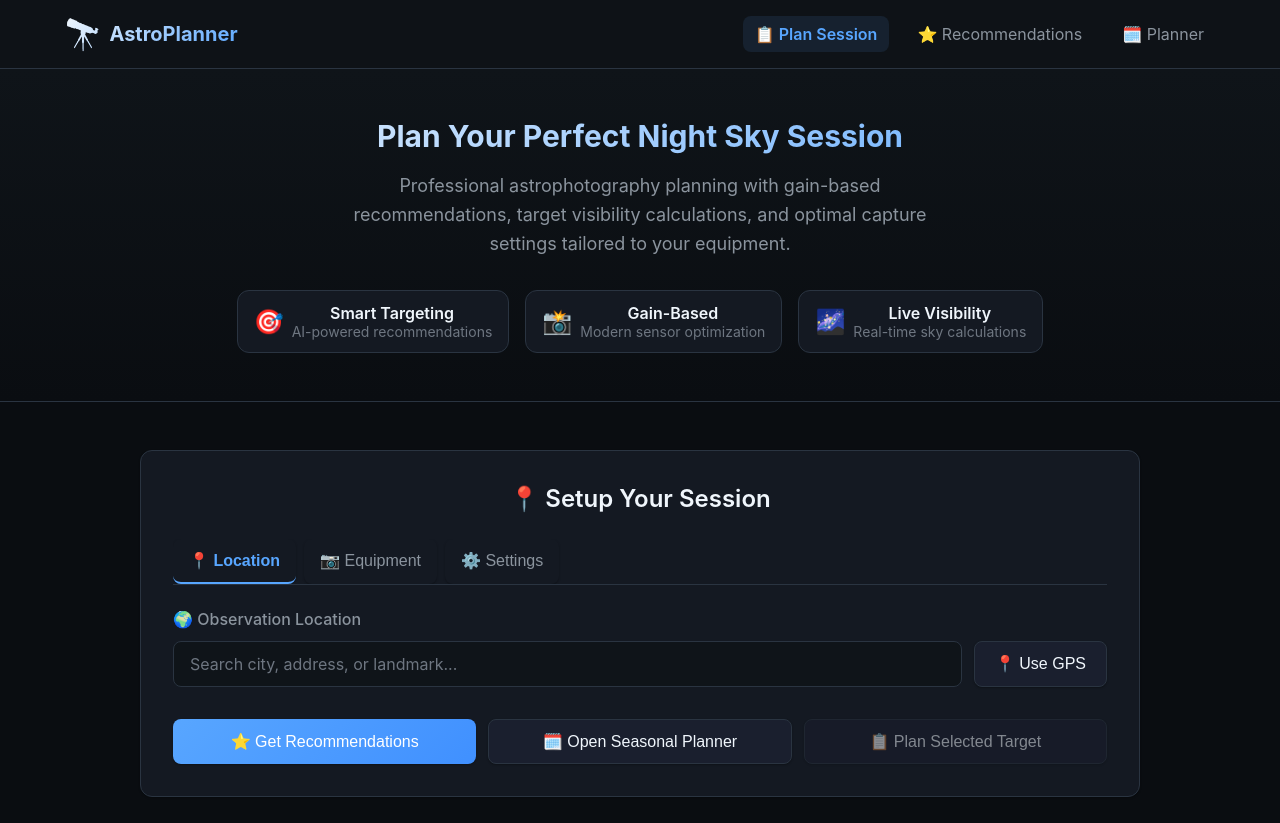
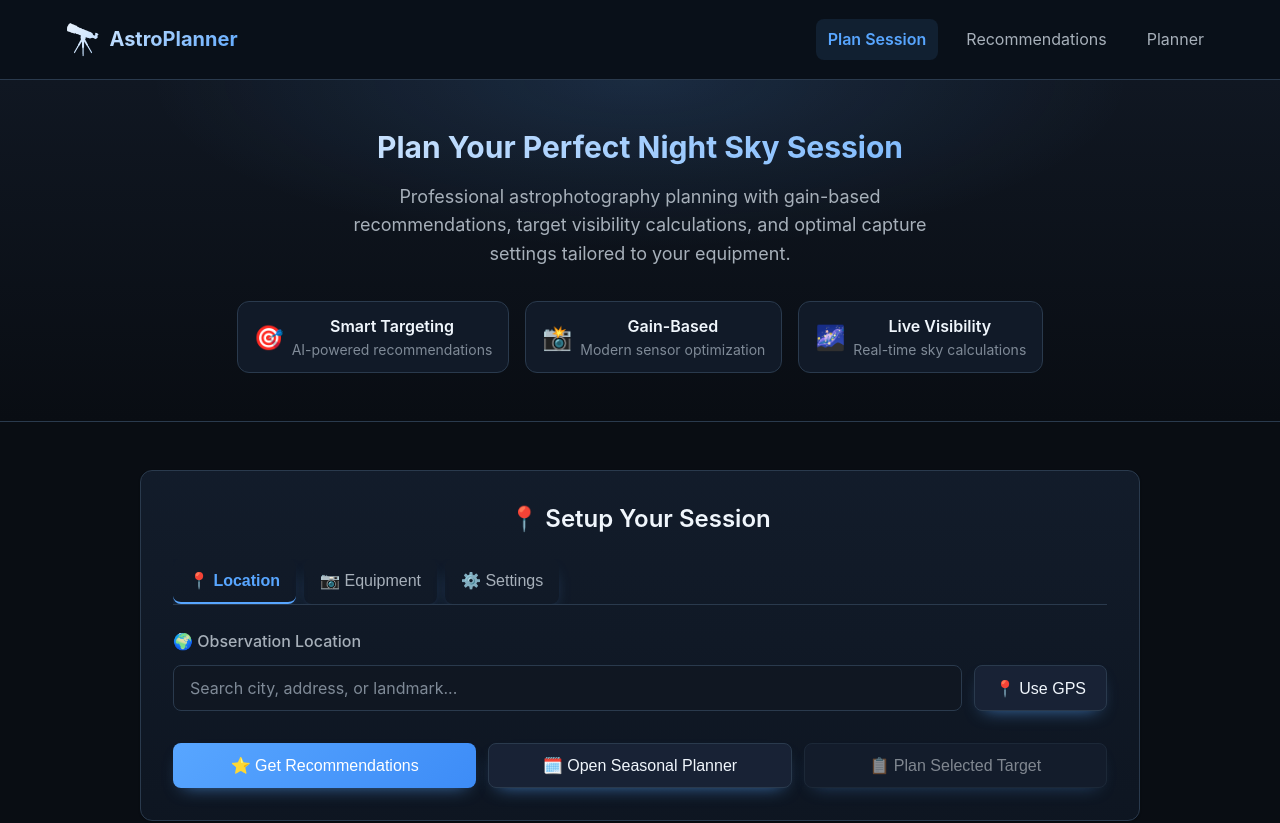
Before and after one commit to ktsourdi/Astro-planner, a Next.js app: page / in a window 1280 px wide. Shown: the top 823 px of the page. Built offline with nearby package versions, Linux system fonts and the light colour scheme.

Commit message:
Polish global web visual design and simplify navigation labels
Agent-Logs-Url: https://github.com/ktsourdi/Astro-planner/sessions/4ec3644d-e7f0-4aa7-b5f7-e6b6146a8aa8

Co-authored-by: ktsourdi <64464984+ktsourdi@users.noreply.github.com>

```diff
--- a/app/globals.css
+++ b/app/globals.css
@@ -13,21 +13,29 @@ html, body {
   -moz-osx-font-smoothing: grayscale;
 }
 
+body {
+  line-height: 1.55;
+  background:
+    radial-gradient(1100px 500px at 10% -10%, rgba(88, 166, 255, 0.14), transparent 60%),
+    radial-gradient(900px 450px at 90% -20%, rgba(63, 185, 80, 0.08), transparent 60%),
+    var(--color-bg-primary);
+}
+
 /* Design System Variables */
 :root {
   /* Colors */
-  --color-bg-primary: #0a0d11;
-  --color-bg-secondary: #0f1419;
-  --color-bg-tertiary: #1a1f2e;
-  --color-bg-card: #141922;
+  --color-bg-primary: #090d13;
+  --color-bg-secondary: #101722;
+  --color-bg-tertiary: #182235;
+  --color-bg-card: #111a28;
   --color-bg-hover: #1e2433;
 
-  --color-border: #2a3441;
-  --color-border-light: #3a4553;
+  --color-border: #2a3a4d;
+  --color-border-light: #38506a;
 
   --color-text-primary: #f0f6fc;
-  --color-text-secondary: #8b949e;
-  --color-text-muted: #6e7681;
+  --color-text-secondary: #a7b0ba;
+  --color-text-muted: #7f8a97;
 
   --color-accent: #58a6ff;
   --color-accent-hover: #79bbff;
@@ -66,10 +74,10 @@ html, body {
   --radius-full: 9999px;
 
   /* Shadows */
-  --shadow-sm: 0 1px 2px 0 rgba(0, 0, 0, 0.3);
-  --shadow-md: 0 4px 6px -1px rgba(0, 0, 0, 0.4), 0 2px 4px -1px rgba(0, 0, 0, 0.3);
-  --shadow-lg: 0 10px 15px -3px rgba(0, 0, 0, 0.5), 0 4px 6px -2px rgba(0, 0, 0, 0.3);
-  --shadow-xl: 0 20px 25px -5px rgba(0, 0, 0, 0.6), 0 10px 10px -5px rgba(0, 0, 0, 0.4);
+  --shadow-sm: 0 1px 2px 0 rgba(0, 0, 0, 0.22);
+  --shadow-md: 0 10px 20px -12px rgba(0, 0, 0, 0.65), 0 6px 10px -8px rgba(0, 0, 0, 0.45);
+  --shadow-lg: 0 18px 34px -16px rgba(0, 0, 0, 0.72), 0 8px 14px -10px rgba(0, 0, 0, 0.5);
+  --shadow-xl: 0 26px 44px -18px rgba(0, 0, 0, 0.75), 0 12px 20px -12px rgba(0, 0, 0, 0.55);
 
   /* Transitions */
   --transition-fast: 150ms ease;
@@ -151,7 +159,7 @@ label {
 
 /* Buttons */
 button {
-  background: linear-gradient(135deg, var(--color-accent) 0%, #4090ff 100%);
+  background: linear-gradient(135deg, var(--color-accent) 0%, #3d8cf7 100%);
   color: white;
   border: none;
   padding: var(--space-3) var(--space-5);
@@ -160,7 +168,7 @@ button {
   font-size: var(--font-size-base);
   font-weight: 500;
   transition: all var(--transition-base);
-  box-shadow: var(--shadow-sm);
+  box-shadow: 0 8px 18px -10px rgba(88, 166, 255, 0.7);
   display: inline-flex;
   align-items: center;
   justify-content: center;
@@ -169,9 +177,9 @@ button {
 }
 
 button:hover:not(:disabled) {
-  transform: translateY(-2px);
-  box-shadow: var(--shadow-md);
-  background: linear-gradient(135deg, var(--color-accent-hover) 0%, #5aa0ff 100%);
+  transform: translateY(-1px);
+  box-shadow: 0 12px 22px -12px rgba(88, 166, 255, 0.9);
+  background: linear-gradient(135deg, var(--color-accent-hover) 0%, #5da8ff 100%);
 }
 
 button:active:not(:disabled) {
@@ -278,15 +286,16 @@ button.btn-ghost:hover:not(:disabled) {
   border: 1px solid var(--color-border);
   border-radius: var(--radius-lg);
   padding: var(--space-5);
-  background: var(--color-bg-card);
+  background: linear-gradient(180deg, rgba(19, 29, 44, 0.96) 0%, rgba(14, 22, 34, 0.98) 100%);
   transition: all var(--transition-base);
   box-shadow: var(--shadow-sm);
+  backdrop-filter: blur(2px);
 }
 
 .card:hover {
   border-color: var(--color-border-light);
   box-shadow: var(--shadow-md);
-  transform: translateY(-2px);
+  transform: translateY(-1px);
 }
 
 .card-compact {
@@ -382,7 +391,9 @@ button.btn-ghost:hover:not(:disabled) {
 .hero {
   padding: var(--space-12) 0;
   text-align: center;
-  background: linear-gradient(180deg, var(--color-bg-secondary) 0%, var(--color-bg-primary) 100%);
+  background:
+    radial-gradient(700px 240px at 50% 0%, rgba(88, 166, 255, 0.14), transparent 70%),
+    linear-gradient(180deg, var(--color-bg-secondary) 0%, var(--color-bg-primary) 100%);
   border-bottom: 1px solid var(--color-border);
 }
 
@@ -403,7 +414,7 @@ button.btn-ghost:hover:not(:disabled) {
   position: sticky;
   top: 0;
   z-index: 100;
-  background: rgba(15, 20, 25, 0.95);
+  background: rgba(11, 18, 28, 0.8);
   backdrop-filter: blur(10px);
   border-bottom: 1px solid var(--color-border);
 }
--- a/app/layout.tsx
+++ b/app/layout.tsx
@@ -73,7 +73,7 @@ export default function RootLayout({ children }: { children: ReactNode }) {
                   background: pathname === "/" ? "var(--color-accent-bg)" : "transparent"
                 }}
               >
-                📋 Plan Session
+                Plan Session
               </Link>
               <Link
                 href="/recommend"
@@ -87,7 +87,7 @@ export default function RootLayout({ children }: { children: ReactNode }) {
                   background: pathname === "/recommend" ? "var(--color-accent-bg)" : "transparent"
                 }}
               >
-                ⭐ Recommendations
+                Recommendations
               </Link>
               <Link
                 href="/planner"
@@ -101,7 +101,7 @@ export default function RootLayout({ children }: { children: ReactNode }) {
                   background: pathname === "/planner" ? "var(--color-accent-bg)" : "transparent",
                 }}
               >
-                🗓️ Planner
+                Planner
               </Link>
             </nav>
           </div>
@@ -119,7 +119,7 @@ export default function RootLayout({ children }: { children: ReactNode }) {
         }}>
           <div className="container text-center">
             <p style={{ color: "var(--color-text-muted)", fontSize: "var(--font-size-sm)", marginBottom: 0 }}>
-              © 2024 AstroPlanner • Built for astrophotographers, by astrophotographers
+              © 2026 AstroPlanner • Built for astrophotographers
             </p>
           </div>
         </footer>
--- a/app/planner/page.tsx
+++ b/app/planner/page.tsx
@@ -75,7 +75,7 @@ export default function PlannerPage() {
     <main className="container" style={{ paddingTop: "var(--space-8)", paddingBottom: "var(--space-8)" }}>
       <div style={{ display: "flex", justifyContent: "space-between", alignItems: "center", gap: "var(--space-3)", flexWrap: "wrap" }}>
         <div>
-          <h1 style={{ marginBottom: "var(--space-2)" }}>🗓️ Multi-night Planner</h1>
+          <h1 style={{ marginBottom: "var(--space-2)" }}>Multi-night Planner</h1>
           <p style={{ color: "var(--color-text-secondary)", marginBottom: 0 }}>
             {data?.nights.length ?? 0} nights • {totalWindows} suggested windows
           </p>
```
